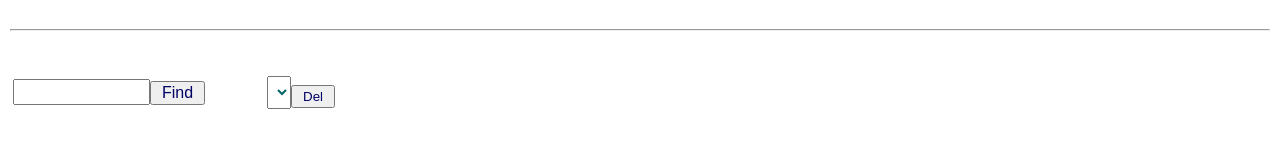
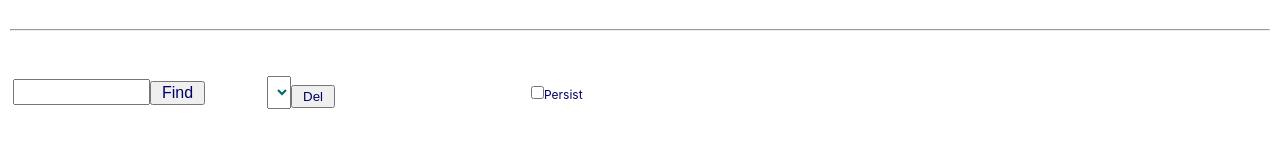
Before and after one commit to murasamejo/reactjs-nextjs-cho-nyumon, a React (Create React App) app: page / in a window 1280 px wide. Shown: the part 131-296 px from the top of the page. Built offline with nearby package versions, Linux system fonts and the light colour scheme.

Commit message:
feat: 🎸 Persist の ON / OFF を切り替えるチェックボックスを追加した

```diff
--- a/src/App.js
+++ b/src/App.js
@@ -5,6 +5,7 @@ import Memo from './memo/Memo'
 import AddForm from './memo/AddForm'
 import FindForm from './memo/FindForm'
 import DelForm from './memo/DelForm'
+import PersistForm from './memo/PersistForm'
 
 const App = () => {
   const td = {
@@ -23,6 +24,7 @@ const App = () => {
           <tr>
             <td style={td}><FindForm /></td>
             <td style={td}><DelForm /></td>
+            <td style={td}><PersistForm /></td>
           </tr>
         </tbody>
       </table>
--- /dev/null
+++ b/src/memo/PersistForm.js
@@ -0,0 +1,42 @@
+import React from 'react'
+import { useState } from 'react'
+import { connect } from 'react-redux'
+import thisPersistStore from '../index'
+
+const PersistForm = props => {
+  const [check, setCheck] = useState('')
+
+  const checkStyle = {
+    margin: '5px 0'
+  }
+  const labelStyle = {
+    fontSize: '12px',
+    color: '#006',
+    padding: '2px 10px'
+  }
+
+  const doChange = e => {
+    const f = e.target.checked
+
+    // ここは Boolean にしたほうがいい
+    f ? setCheck('on') : setCheck('')
+
+    if (f) {
+      thisPersistStore.persist()
+      thisPersistStore.flush()
+    } else {
+      thisPersistStore.pause()
+    }
+  }
+
+  return (
+    <div>
+      <label style={labelStyle}>
+        <input type="checkbox" id="check" size="40" onChange={doChange} style={checkStyle} checked={check} />
+        Persist
+      </label>
+    </div>
+  )
+}
+
+export default connect((state) => state)(PersistForm)
```
